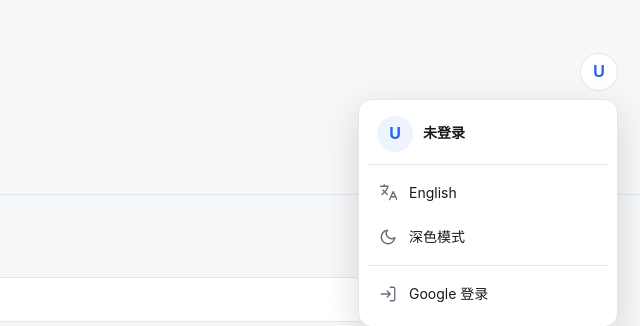
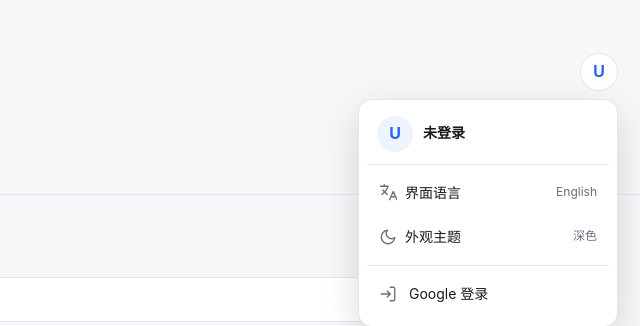
Before and after one commit to yuzhounh/ai-resource-hub, a plain HTML site: page index.html in a window 1280 px wide. Both pictures are taken after a click on the button "打开用户菜单". Shown: the top 326 px of the page, 640-1280 px from the left. Drawn offline with Linux system fonts and the light colour scheme; no server answers.

Commit message:
feat: align theme and language to target values with key-value labels [skip netlify]

```diff
--- a/i18n.js
+++ b/i18n.js
@@ -14,6 +14,8 @@
       'A unified entry to AI tools, API consoles and the Agent ecosystem map',
     '切换外观主题': 'Toggle theme',
     '深色模式': 'Dark mode',
+    '浅色': 'Light',
+    '深色': 'Dark',
     '浅色模式': 'Light mode',
     '未登录': 'Not signed in',
     'Google 登录': 'Sign in with Google',
--- a/index.html
+++ b/index.html
@@ -616,13 +616,15 @@
                 </div>
               </div>
               <div class="hub-user-menu-actions">
-                <button id="hub-menu-language" type="button" aria-label="语言 / Language">
+                <button id="hub-menu-language" type="button" aria-label="语言 / Language" style="display:flex;align-items:center;gap:8px;">
                   <svg viewBox="0 0 24 24" fill="none" stroke="currentColor" stroke-width="1.8" stroke-linecap="round" stroke-linejoin="round" aria-hidden="true"><path d="m5 8 6 6m-7 0 6-6 2-5H2m5-2v2m7 18 5-11 5 11m-8-4h6"/></svg>
-                  <span id="hub-menu-language-label">English</span>
+                  <span>界面语言</span>
+                  <span id="hub-menu-language-label" style="margin-left:auto;color:var(--muted);font-size:12px;" data-no-i18n="true">English</span>
                 </button>
-                <button id="hub-menu-theme" type="button" aria-label="切换外观主题">
-                  <svg viewBox="0 0 24 24" fill="none" stroke="currentColor" stroke-width="1.8" stroke-linecap="round" stroke-linejoin="round" aria-hidden="true"><path d="M21 12.79A9 9 0 1 1 11.21 3 7 7 0 0 0 21 12.79z"/></svg>
-                  <span>深色模式</span>
+                <button id="hub-menu-theme" type="button" aria-label="切换外观主题" style="display:flex;align-items:center;gap:8px;">
+                  <span id="hub-menu-theme-icon" style="display:inline-flex;align-items:center;"></span>
+                  <span>外观主题</span>
+                  <span id="hub-menu-theme-val" style="margin-left:auto;color:var(--muted);font-size:12px;">深色</span>
                 </button>
               </div>
               <div class="hub-user-menu-actions hub-user-menu-session">
@@ -2046,15 +2048,19 @@
     function updateHubThemeUI(theme) {
       document.documentElement.dataset.theme = theme;
       const isDark = theme === 'dark';
-      const sunSvg = `<svg width="20" height="20" viewBox="0 0 24 24" fill="none" stroke="currentColor" stroke-width="2" stroke-linecap="round" stroke-linejoin="round" aria-hidden="true"><circle cx="12" cy="12" r="5"></circle><line x1="12" y1="1" x2="12" y2="3"></line><line x1="12" y1="21" x2="12" y2="23"></line><line x1="4.22" y1="4.22" x2="5.64" y2="5.64"></line><line x1="18.36" y1="18.36" x2="19.78" y2="19.78"></line><line x1="1" y1="12" x2="3" y2="12"></line><line x1="21" y1="12" x2="23" y2="12"></line><line x1="4.22" y1="19.78" x2="5.64" y2="18.36"></line><line x1="18.36" y1="5.64" x2="19.78" y2="4.22"></line></svg>`;
-      const moonSvg = `<svg width="20" height="20" viewBox="0 0 24 24" fill="none" stroke="currentColor" stroke-width="2" stroke-linecap="round" stroke-linejoin="round" aria-hidden="true"><path d="M21 12.79A9 9 0 1 1 11.21 3 7 7 0 0 0 21 12.79z"></path></svg>`;
+      const sunSvg = `<svg width="18" height="18" viewBox="0 0 24 24" fill="none" stroke="currentColor" stroke-width="1.8" stroke-linecap="round" stroke-linejoin="round" aria-hidden="true"><circle cx="12" cy="12" r="4"/><path d="M12 2v2M12 20v2M4.93 4.93l1.41 1.41M17.66 17.66l1.41 1.41M2 12h2M20 12h2M6.34 17.66l-1.41 1.41M19.07 4.93l-1.41 1.41"/></svg>`;
+      const moonSvg = `<svg width="18" height="18" viewBox="0 0 24 24" fill="none" stroke="currentColor" stroke-width="1.8" stroke-linecap="round" stroke-linejoin="round" aria-hidden="true"><path d="M21 12.79A9 9 0 1 1 11.21 3 7 7 0 0 0 21 12.79z"/></svg>`;
       const icon = isDark ? sunSvg : moonSvg;
-      const label = isDark ? '浅色模式' : '深色模式';
-      const menuBtn = document.getElementById('hub-menu-theme');
-      if (menuBtn) menuBtn.innerHTML = `${icon}<span>${label}</span>`;
+      const isEn = window.AIRHI18N && window.AIRHI18N.isEn();
+      const targetVal = isDark ? (isEn ? 'Light' : '浅色') : (isEn ? 'Dark' : '深色');
+      const themeIconEl = document.getElementById('hub-menu-theme-icon');
+      if (themeIconEl) themeIconEl.innerHTML = icon;
+      const themeValEl = document.getElementById('hub-menu-theme-val');
+      if (themeValEl) themeValEl.textContent = targetVal;
       const mobileThemeBtn = document.getElementById('mobile-theme-toggle');
-      if (mobileThemeBtn) mobileThemeBtn.innerHTML = icon;
-    }
+      if (mobileThemeBtn) mobileThemeBtn.innerHTML = isDark ? `<svg width="20" height="20" viewBox="0 0 24 24" fill="none" stroke="currentColor" stroke-width="2" stroke-linecap="round" stroke-linejoin="round" aria-hidden="true"><circle cx="12" cy="12" r="4"/><path d="M12 2v2M12 20v2M4.93 4.93l1.41 1.41M17.66 17.66l1.41 1.41M2 12h2M20 12h2M6.34 17.66l-1.41 1.41M19.07 4.93l-1.41 1.41"/></svg>` : `<svg width="20" height="20" viewBox="0 0 24 24" fill="none" stroke="currentColor" stroke-width="2" stroke-linecap="round" stroke-linejoin="round" aria-hidden="true"><path d="M21 12.79A9 9 0 1 1 11.21 3 7 7 0 0 0 21 12.79z"/></svg>`;
+    }
+    document.addEventListener('airh:lang-changed', () => updateHubThemeUI(getHubTheme()));
 
     function toggleHubTheme() {
       const current = getHubTheme();
```
Also changed, not shown: 1 other file.
